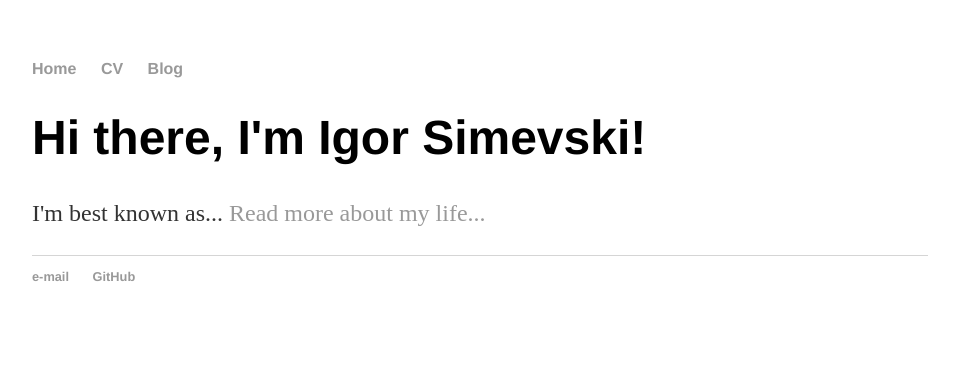
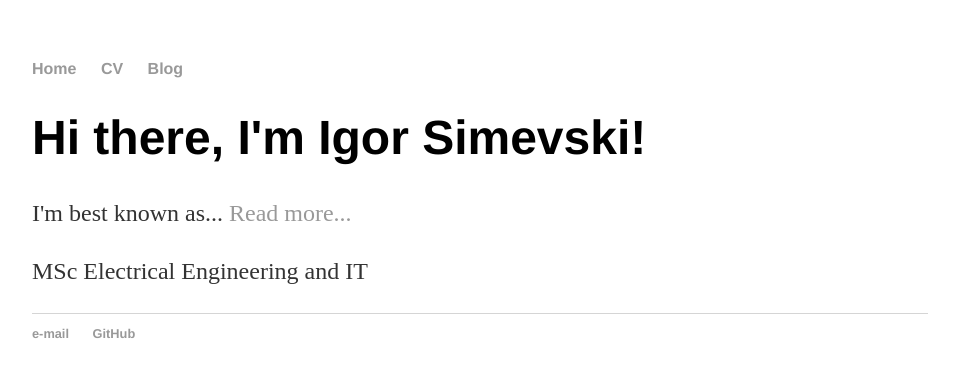
Before and after one commit to igorsimevski/igorsimevski.github.io, a Jekyll site: the page built from index.html, in a window 1280 px wide. Shown: the top 377 px of the page, without its empty margins (160-1119 px from the left). Built offline with Jekyll 4.4.1, drawn with Linux system fonts in a browser that asks for light colours.

Commit message:
Update index.html

```diff
--- a/index.html
+++ b/index.html
@@ -4,5 +4,6 @@ title: Igor Simevski
 ---
 <div class="blurb">
 	<h1>Hi there, I'm Igor Simevski!</h1>
-	<p>I'm best known as... <a href="/about">Read more about my life...</a></p>
+	<p>I'm best known as... <a href="/about">Read more...</a></p>
+	<p>MSc Electrical Engineering and IT
 </div><!-- /.blurb -->
```
